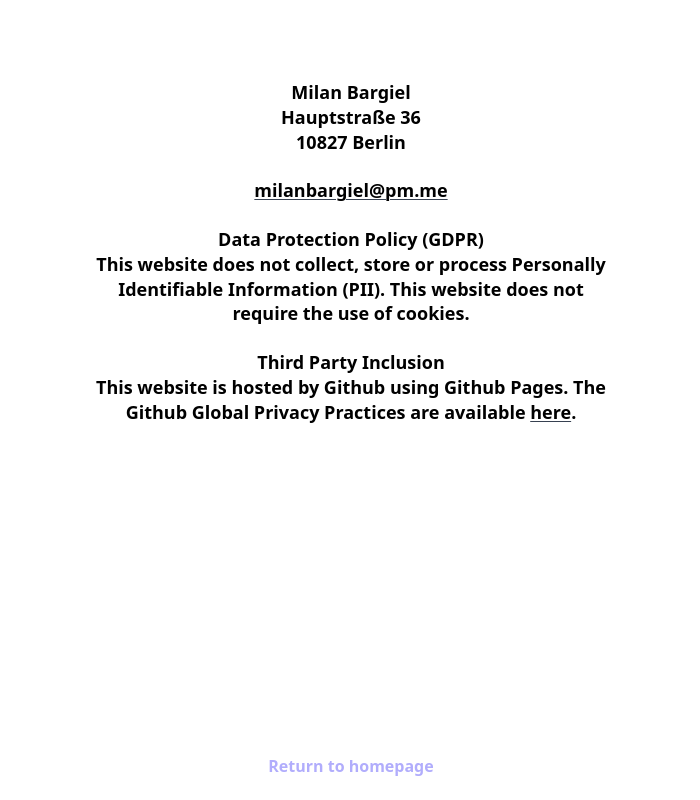
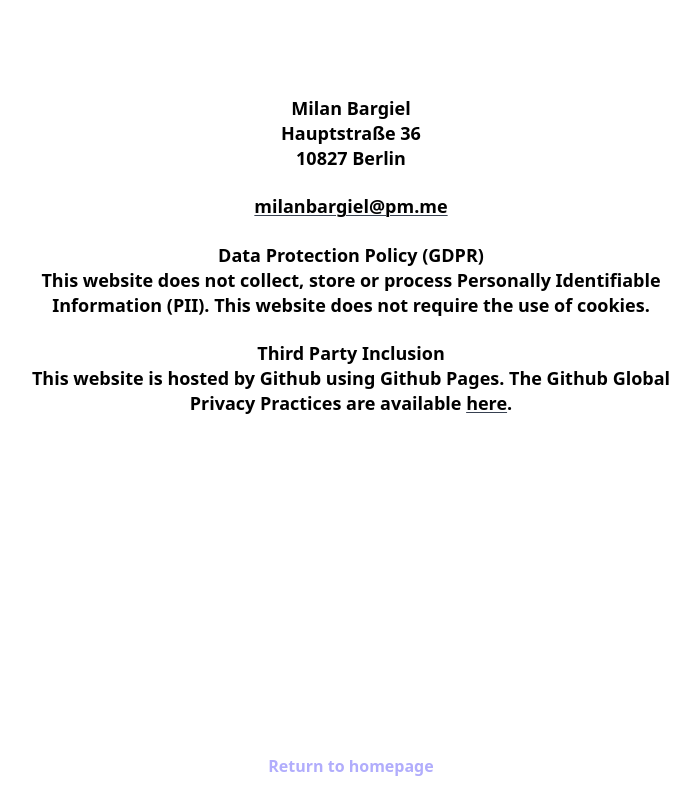
Before and after one commit to milanbargiel/portfolio, a Next.js app: page /legal-notice in a window 1280 px wide. Shown: the whole page, without its empty margins (289-989 px from the left). Built offline with nearby package versions, Linux system fonts and the light colour scheme.

Commit message:
Desktop layout for imprint

```diff
--- a/pages/legal-notice.js
+++ b/pages/legal-notice.js
@@ -3,8 +3,7 @@ import Layout from '../components/layout'
 
 export default function LegalNotice() {
   return (
-    <div className="text-lg font-semibold leading-snug container mx-auto max-w-2xl text-center flex-1">
-      <div className="py-12 px-4 md:p-20">
+    <div className="py-12 px-4 text-lg font-semibold leading-snug container mx-auto max-w-2xl text-center flex-1 md:py-24">
       <p className="mb-6">
         Milan Bargiel
         <br />
@@ -15,16 +14,15 @@ export default function LegalNotice() {
       <Link
         href="mailto:milanbargiel@pm.me"
         variant="underline"
-          className="mb-6 block"
+        className="mb-6 inline-block"
       >
         milanbargiel@pm.me
       </Link>
       <p className="mb-6">
         Data Protection Policy (GDPR)
         <br />
-          This website does not collect, store or process Personally
-          Identifiable Information (PII). This website does not require the use
-          of cookies.
+        This website does not collect, store or process Personally Identifiable
+        Information (PII). This website does not require the use of cookies.
       </p>
       <p className="mb-6">
         Third Party Inclusion
@@ -39,7 +37,6 @@ export default function LegalNotice() {
         </Link>
         .
       </p>
-      </div>
     </div>
   )
 }
```
Lines whose indentation alone changed are shown as unchanged.
